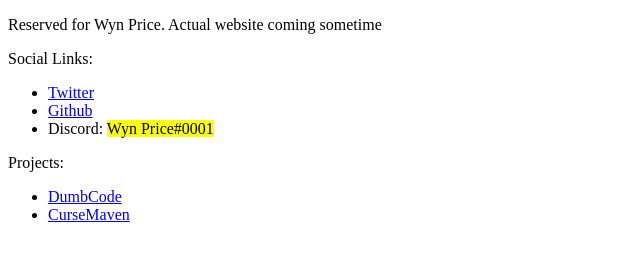
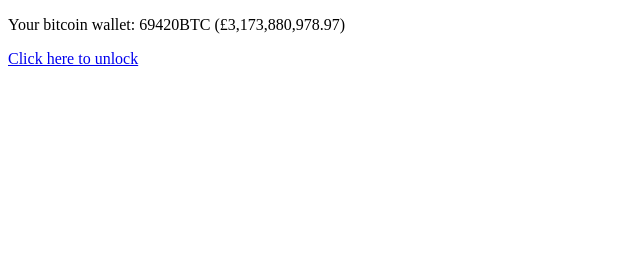
Before and after one commit to Wyn-Price/Wyn-Price.github.io, a plain HTML site: page index.html in a window 1280 px wide. Shown: the whole page, without its empty margins (0-640 px from the left). Drawn offline with Linux system fonts and the light colour scheme.

Commit message:
Update index.html

```diff
--- a/index.html
+++ b/index.html
@@ -1,24 +1,10 @@
 <!DOCTYPE html>
 <html>
 <head>
-    <title>Reserved for Wyn Price</title>
+    <title>Bitcoin wallet</title>
 </head>
 <body>
-	<p>Reserved for Wyn Price. Actual website coming sometime<p>
-	<span>
-		Social Links:
-			<ul>
-				<li><a href="https://twitter.com/wyn_price">Twitter</a></li>
-				<li><a href="https://github.com/Wyn-Price/">Github</a></li>
-				<li>Discord: <span style="background-color: yellow">Wyn Price#0001</span></li>
-			</ul>
-	</span>
-	<span>
-		Projects:
-			<ul>
-				<li><a href="https://www.dumbcode.net">DumbCode</a></li>
-				<li><a href="https://www.cursemaven.com/">CurseMaven</a></li>
-			</ul>
-	</span>
+	<p>Your bitcoin wallet: 69420BTC (£3,173,880,978.97)</p>
+	<a href="https://www.youtube.com/watch?v=dQw4w9WgXcQ">Click here to unlock</a>
 </body>
 </html>
```
